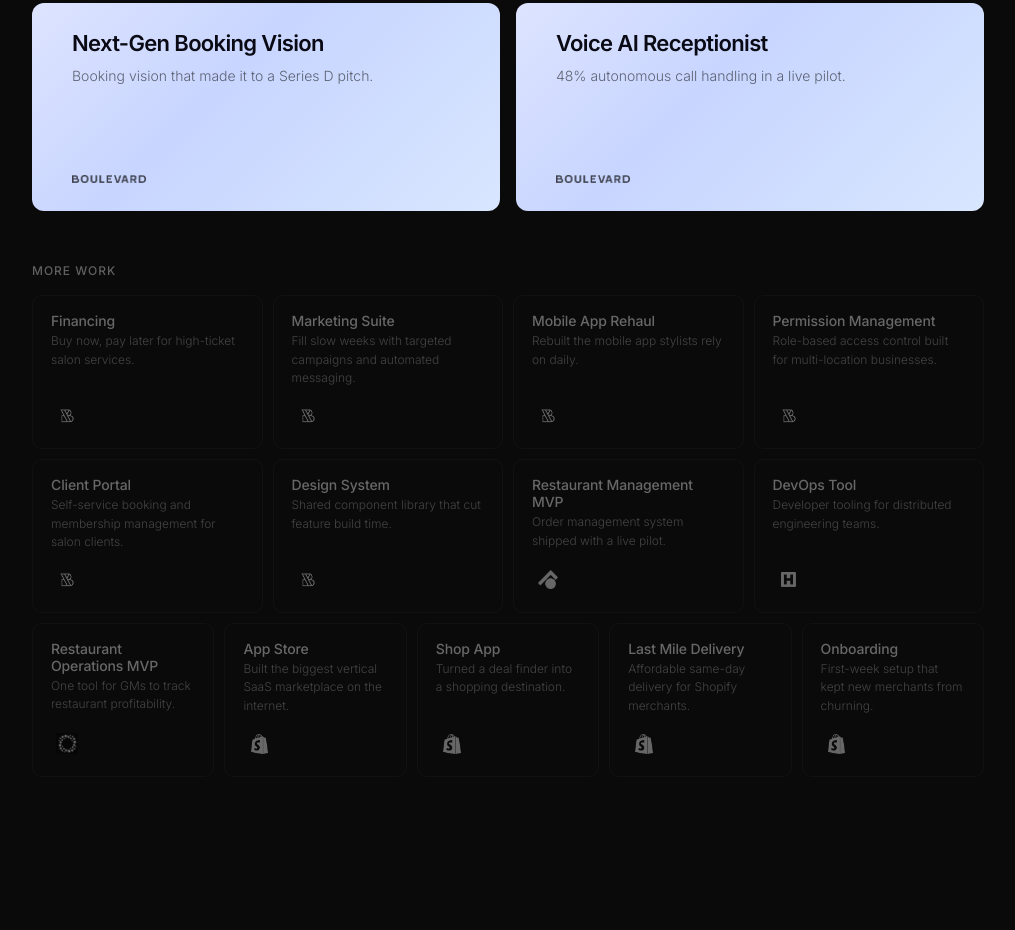
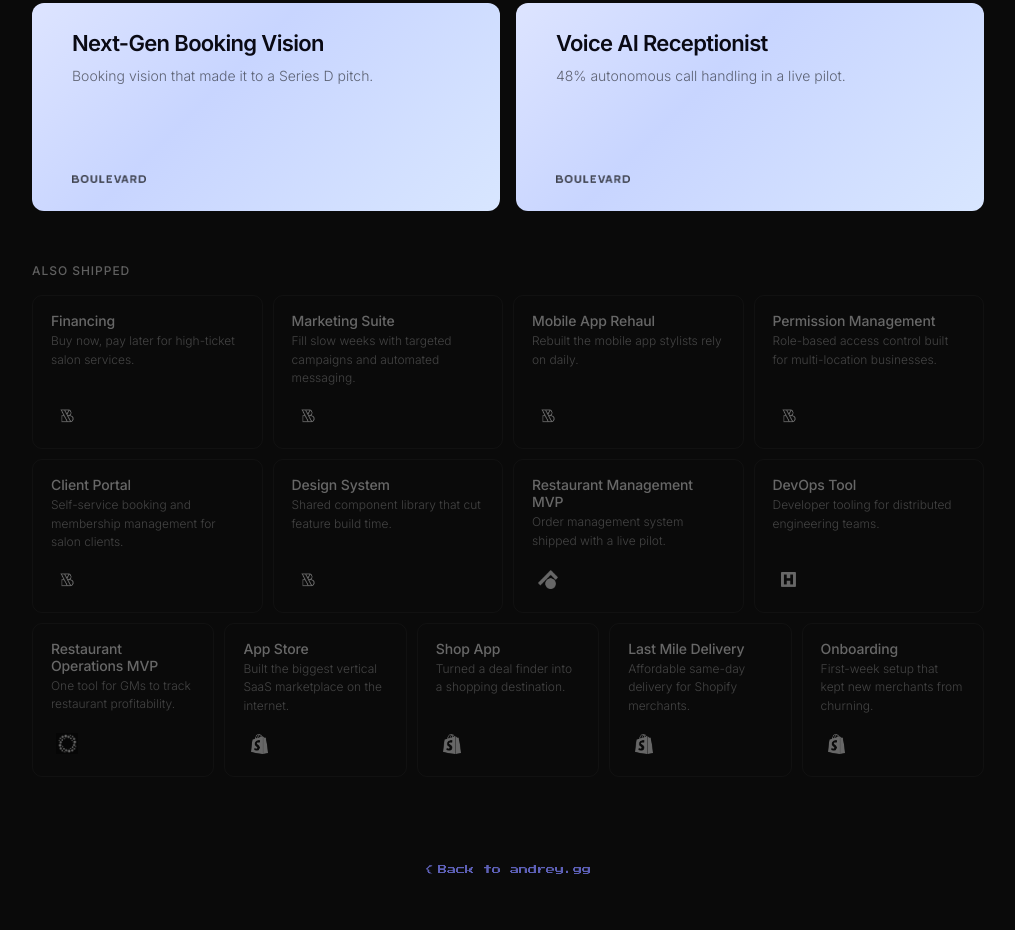
Before and after one commit to andreygargul/blvd-case-studies, a plain HTML site: page index.html in a window 1280 px wide. Shown: the part 335-1265 px from the top of the page, without its empty margins (132-1147 px from the left). Before the commit the page ends 1176 px from the top, so only its background shows below. Drawn offline with Linux system fonts and the light colour scheme.

Commit message:
✨ Add andrey.gg link and rename project section to "Also Shipped"
Gives visitors a way to find Andrey's personal site via a pixel-font
link at the bottom with a blinking terminal cursor on the arrow.

```diff
--- a/index.html
+++ b/index.html
@@ -277,6 +277,43 @@
     /* ═══════════════════════════════════════════════════════════
        RESPONSIVE
     ═══════════════════════════════════════════════════════════ */
+    /* ═══════════════════════════════════════════════════════════
+       4. PERSONAL PAGE PEEK
+    ═══════════════════════════════════════════════════════════ */
+    .personal-peek {
+      display: flex;
+      justify-content: center;
+      align-items: center;
+      gap: 6px;
+      padding: 24px 0 56px;
+      text-decoration: none;
+    }
+
+    .personal-peek img {
+      display: block;
+      height: 9px;
+      width: auto;
+      image-rendering: pixelated;
+      opacity: 0.75;
+      transition: opacity 0.2s;
+    }
+
+    .personal-peek:hover img {
+      opacity: 1;
+    }
+
+    @keyframes terminal-blink {
+      0%, 49% { opacity: 0.75; }
+      50%, 100% { opacity: 0; }
+    }
+
+    .peek-arrow {
+      animation: terminal-blink 1s step-end infinite;
+    }
+
+    /* ═══════════════════════════════════════════════════════════
+       RESPONSIVE
+    ═══════════════════════════════════════════════════════════ */
     @media (max-width: 768px) {
       .featured-grid { grid-template-columns: 1fr; }
       .project-row--3 { grid-template-columns: repeat(2, 1fr); }
@@ -352,7 +389,7 @@
   <section class="other-projects block">
     <div class="wrap">
       <div class="other-projects-header">
-        <span class="label">More Work</span>
+        <span class="label">Also Shipped</span>
       </div>
       <div class="project-rows">
 
@@ -463,6 +500,12 @@
     </div>
   </section>
 
+  <!-- ── PERSONAL PAGE PEEK ────────────────────────────────── -->
+  <a href="https://andrey.gg" target="_blank" rel="noopener" class="personal-peek">
+    <img src="./img/andreygg-back.png" alt="<" class="peek-arrow" />
+    <img src="./img/andreygg.png" alt="Back to andrey.gg" />
+  </a>
+
   <script>
     document.querySelectorAll('.project-card').forEach(card => {
       card.addEventListener('mousemove', (e) => {
```
Also changed, not shown: img/andrey-gg-meta.png (added), img/andreygg-back.png (added), img/andreygg.png (added).
